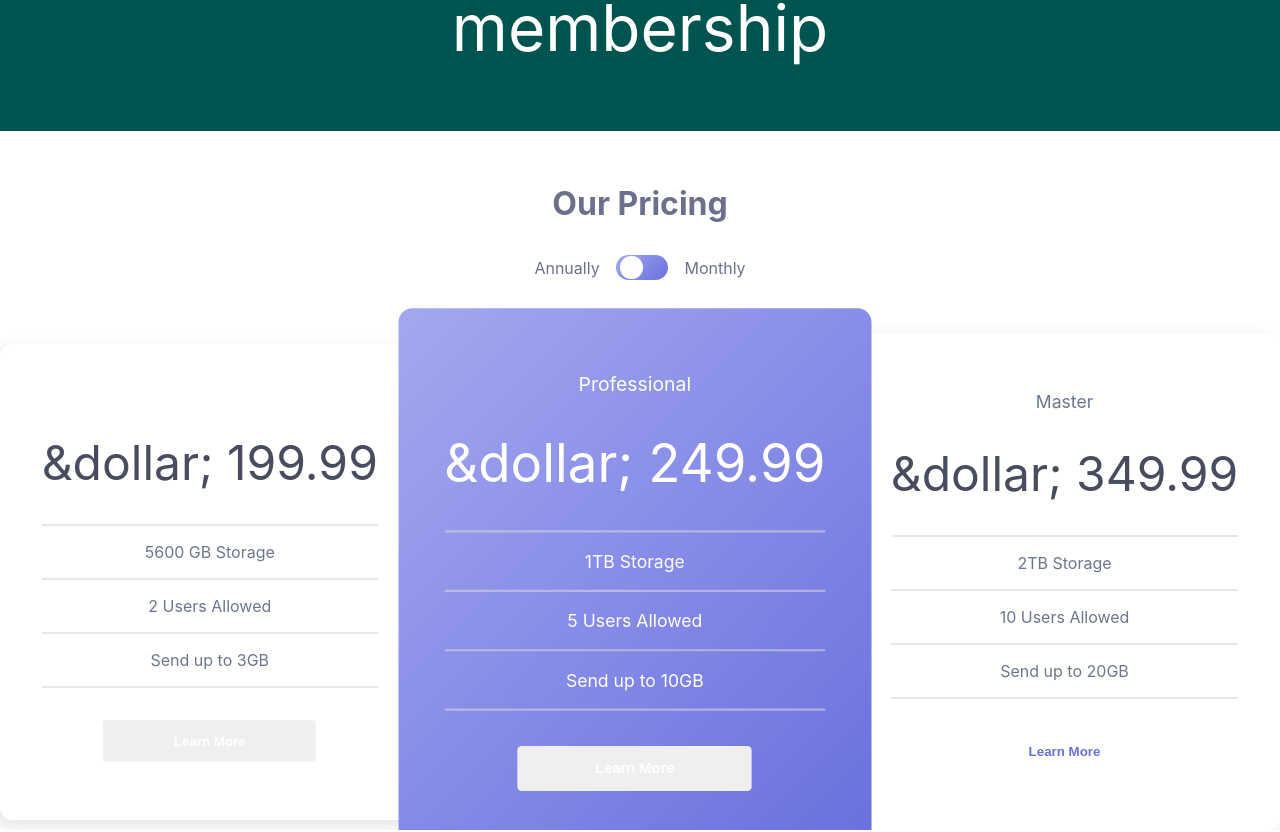
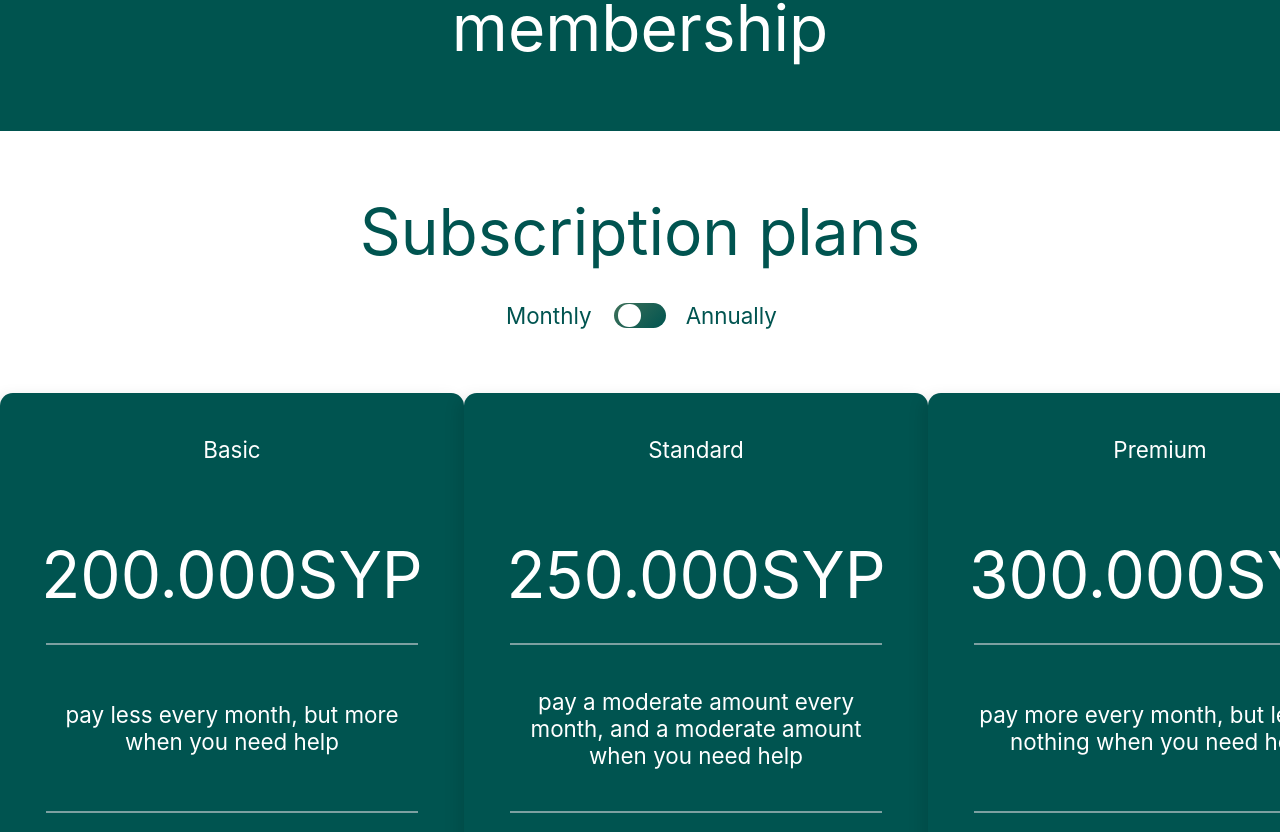
Before and after one commit to mohamad-alkaadi/MedCare, a React (Create React App) app in the folder final_last-version/: page / in a window 1280 px wide. Shown: the part 2656-3488 px from the top of the page. Built offline with nearby package versions, Linux system fonts and the light colour scheme; a web font is replaced by a local one.

Commit message:
finished the style of section five

```diff
--- a/final_last-version/src/Page/Home/Home.js
+++ b/final_last-version/src/Page/Home/Home.js
@@ -15,7 +15,7 @@ const Home = () => {
         <SectionTwo/>
         <SectionThree/>
         <SectionFour/>
-        <SectionFive/>
+        {/* <SectionFive/> */}
         <SectionSix/>
         <SectionOne/>
     </div>
--- a/final_last-version/src/Page/Home/SectionSix.js
+++ b/final_last-version/src/Page/Home/SectionSix.js
@@ -1,25 +1,31 @@
-import React from 'react'
+import React, { useState } from 'react'
 import './home-css/sectionsix.css'
 const SectionSix = () => {
+    const [timePeriod,setTimePeriod] = useState(false);
+    const handleChange = () =>{
+        setTimePeriod(!timePeriod);
+    }
   return (
     <div className='section-six-container'>
         <div className='section-six grid-system'>
         <div className='six-header'>Subscription plans</div>
             <div className='six-toggle-time'>
-                    <label className='toggle-time'>Annually</label>
+                    <label className='toggle-time'>Monthly</label>
                     <div className='six-toggle-btn'>
-                        <input type='checkbox' id='six-checkbox' className='six-checkbox'/>
+                        <input type='checkbox' id='six-checkbox' className='six-checkbox' onChange={handleChange}/>
                         <label for="six-checkbox" className='six-sub'>
                             <div className='six-circle'></div>
                         </label>
                     </div>
-                    <label className='toggle-time'>Monthly</label>
+                    <label className='toggle-time'>Annually</label>
             </div>
 
             <div className='six-cards'>
                 <div className='six-card six-card-one'>
                     <div className='six-card-content six-card-header'>Basic</div>
-                    <div className='six-card-content six-card-price'>$100</div>
+                    <div className='six-card-content six-card-price'>
+                        {!timePeriod?<>200.000SYP</>:<>2.200.000SYP</>}
+                    </div>
                     <div className='six-card-content six-card-benefits'>
                         pay less every month, but more when you need help
                     </div>
@@ -28,7 +34,9 @@ const SectionSix = () => {
 
                 <div className='six-card six-card-two'>
                     <div className='six-card-content six-card-header'>Standard</div>
-                    <div className='six-card-content six-card-price'>$150</div>
+                    <div className='six-card-content six-card-price'>
+                    {!timePeriod?<>250.000SYP</>:<>2.700.000SYP</>}
+                    </div>
                     <div className='six-card-content six-card-benefits'>
                         pay a moderate amount every month, and a moderate amount when you need help
                     </div>
@@ -37,7 +45,10 @@ const SectionSix = () => {
 
                 <div className='six-card six-card-three'>
                     <div className='six-card-content six-card-header'>Premium</div>
-                    <div className='six-card-content six-card-price'>$200</div>
+                    <div className='six-card-content six-card-price'>
+                    {!timePeriod?<>300.000SYP</>:<>3.000.000SYP</>}
+
+                    </div>
                     <div className='six-card-content six-card-benefits'>
                         pay more every month, but less or nothing when you need help
                     </div>
--- a/final_last-version/src/Page/Home/home-css/sectionsix.css
+++ b/final_last-version/src/Page/Home/home-css/sectionsix.css
@@ -88,7 +88,6 @@
 
 .six-card{
     color: #fff;
-    height: 00px;
     width: 29rem;
     height: 35rem;
     border-radius: 0.8rem;
@@ -149,3 +148,12 @@
     font-size: 1.2rem;
 
 }
+.six-card:hover{
+    color: #005450;
+    background-color: #fff;
+
+}
+.six-card:hover  button{
+    color: #fff;
+    background: #005450;
+}
```
